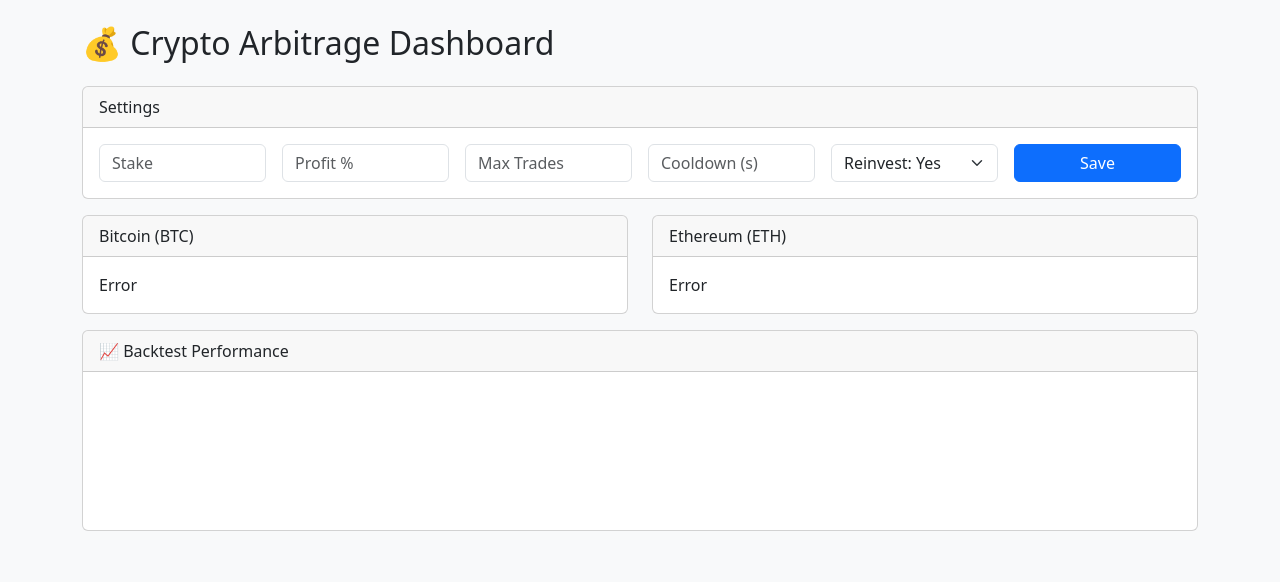
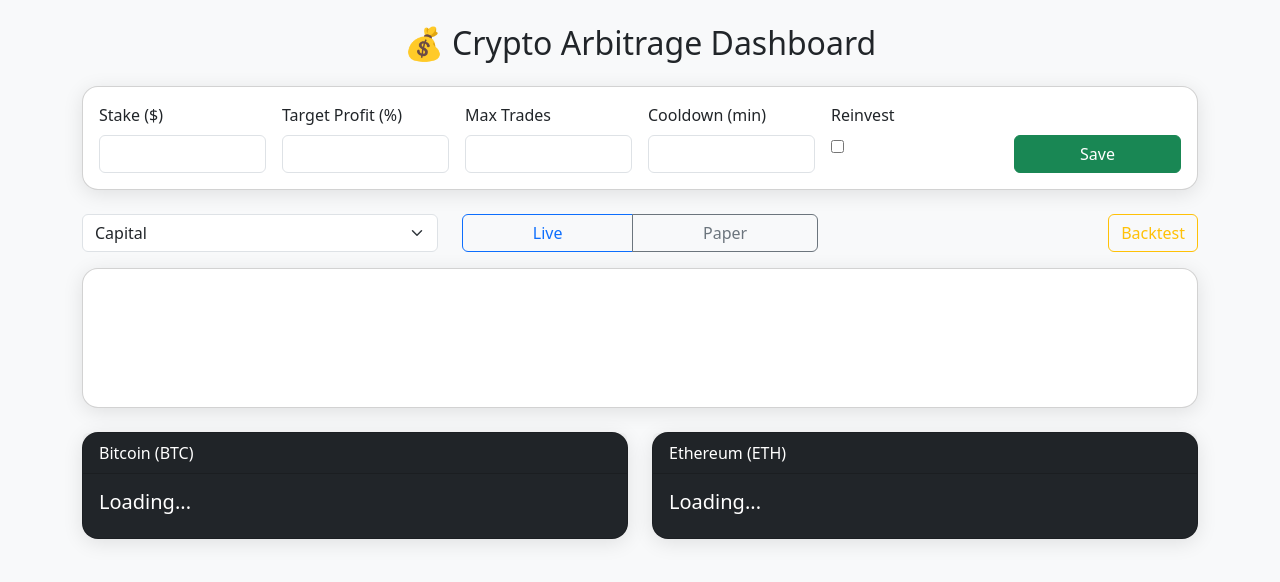
Before and after one commit to clement-mbogo/crypto-arbirtage-dashboard, a Flask app: template templates/dashboard.html in a window 1280 px wide. Shown: the top 582 px of the page. Run offline with Flask 3, Linux system fonts and the light colour scheme; the template is opened without the code that fills it, so the values that code supplies are empty.

Commit message:
html upgrade

```diff
--- a/templates/dashboard.html
+++ b/templates/dashboard.html
@@ -2,120 +2,145 @@
 <html lang="en">
 <head>
     <meta charset="UTF-8">
-  <meta name="viewport" content="width=device-width, initial-scale=1.0">
-  <title>Crypto Arbitrage Dashboard</title>
-  <link rel="stylesheet" href="https://cdn.jsdelivr.net/npm/bootstrap@5.3.0/dist/css/bootstrap.min.css">
+    <title>💰 Crypto Arbitrage Dashboard</title>
+    <link rel="stylesheet" href="https://cdn.jsdelivr.net/npm/bootstrap@5.3.3/dist/css/bootstrap.min.css">
     <script src="https://cdn.jsdelivr.net/npm/chart.js"></script>
     <style>
-    .card-custom { margin-bottom: 1rem; }
+        body {
+            background-color: #f8f9fa;
+        }
+        .card {
+            border-radius: 16px;
+            box-shadow: 0 4px 20px rgba(0,0,0,0.1);
+        }
+        .btn-toggle {
+            width: 100px;
+        }
     </style>
 </head>
-<body class="bg-light">
+<body>
 <div class="container py-4">
-  <h2 class="mb-4">💰 Crypto Arbitrage Dashboard</h2>
+    <h2 class="text-center mb-4">💰 Crypto Arbitrage Dashboard</h2>
 
-  <!-- Settings Panel -->
-  <div class="card card-custom">
-    <div class="card-header">Settings</div>
-    <div class="card-body">
-      <form id="settings-form">
-        <div class="row g-3">
-          <div class="col-md-2"><input class="form-control" name="stake" type="number" step="0.01" placeholder="Stake"></div>
-          <div class="col-md-2"><input class="form-control" name="target_profit" type="number" step="0.01" placeholder="Profit %"></div>
-          <div class="col-md-2"><input class="form-control" name="max_trades" type="number" placeholder="Max Trades"></div>
-          <div class="col-md-2"><input class="form-control" name="cooldown" type="number" placeholder="Cooldown (s)"></div>
+    <!-- Settings -->
+    <div class="card mb-4 p-3">
+        <form id="settings-form" class="row g-3">
             <div class="col-md-2">
-            <select name="reinvest" class="form-select">
-              <option value="true">Reinvest: Yes</option>
-              <option value="false">Reinvest: No</option>
-            </select>
+                <label class="form-label">Stake ($)</label>
+                <input type="number" class="form-control" name="stake" id="stake" value="{{ settings.stake }}">
             </div>
             <div class="col-md-2">
-            <button type="submit" class="btn btn-primary w-100">Save</button>
+                <label class="form-label">Target Profit (%)</label>
+                <input type="number" class="form-control" name="target_profit" id="target_profit" value="{{ settings.target_profit }}">
             </div>
+            <div class="col-md-2">
+                <label class="form-label">Max Trades</label>
+                <input type="number" class="form-control" name="max_trades" id="max_trades" value="{{ settings.max_trades }}">
+            </div>
+            <div class="col-md-2">
+                <label class="form-label">Cooldown (min)</label>
+                <input type="number" class="form-control" name="cooldown" id="cooldown" value="{{ settings.cooldown }}">
+            </div>
+            <div class="col-md-2">
+                <label class="form-label">Reinvest</label><br>
+                <input type="checkbox" id="reinvest" name="reinvest" {{ 'checked' if settings.reinvest }}>
+            </div>
+            <div class="col-md-2 d-flex align-items-end">
+                <button type="submit" class="btn btn-success w-100">Save</button>
             </div>
         </form>
     </div>
+
+    <!-- Graph Controls -->
+    <div class="row mb-3">
+        <div class="col-md-4">
+            <select class="form-select" id="chartType">
+                <option value="capital">Capital</option>
+                <option value="profit">Profit</option>
+                <option value="trades">Trade Count</option>
+            </select>
         </div>
-
-  <!-- Live Prices -->
-  <div class="row">
-    <div class="col-md-6">
-      <div class="card card-custom">
-        <div class="card-header">Bitcoin (BTC)</div>
-        <div class="card-body" id="btc-price">Loading...</div>
+        <div class="col-md-4">
+            <div class="btn-group w-100">
+                <button class="btn btn-outline-primary" id="liveBtn">Live</button>
+                <button class="btn btn-outline-secondary" id="paperBtn">Paper</button>
             </div>
         </div>
-    <div class="col-md-6">
-      <div class="card card-custom">
-        <div class="card-header">Ethereum (ETH)</div>
-        <div class="card-body" id="eth-price">Loading...</div>
-      </div>
+        <div class="col-md-4 text-end">
+            <button class="btn btn-outline-warning" id="backtestBtn">Backtest</button>
         </div>
     </div>
 
     <!-- Chart -->
-  <div class="card card-custom">
-    <div class="card-header">📈 Backtest Performance</div>
+    <div class="card mb-4">
         <div class="card-body">
-      <canvas id="profitChart" height="120"></canvas>
+            <canvas id="growthChart" height="100"></canvas>
+        </div>
+    </div>
+
+    <!-- Prices -->
+    <div class="row">
+        <div class="col-md-6">
+            <div class="card text-white bg-dark mb-3">
+                <div class="card-header">Bitcoin (BTC)</div>
+                <div class="card-body">
+                    <h5 class="card-title" id="btcPrice">Loading...</h5>
+                </div>
+            </div>
+        </div>
+        <div class="col-md-6">
+            <div class="card text-white bg-dark mb-3">
+                <div class="card-header">Ethereum (ETH)</div>
+                <div class="card-body">
+                    <h5 class="card-title" id="ethPrice">Loading...</h5>
+                </div>
+            </div>
         </div>
     </div>
 </div>
 
 <script>
-  async function fetchPrices() {
+const ctx = document.getElementById('growthChart').getContext('2d');
+let chart = new Chart(ctx, {
+    type: 'line',
+    data: {
+        labels: [],
+        datasets: [{
+            label: 'Capital Growth',
+            data: [],
+            fill: true,
+            borderColor: 'green',
+            backgroundColor: 'rgba(0,255,0,0.1)',
+        }]
+    }
+});
+
+// Load Prices
+async function loadPrices() {
+    try {
         const res = await fetch('/prices');
         const data = await res.json();
-    document.getElementById("btc-price").textContent = data.bitcoin?.usd ? `$${data.bitcoin.usd}` : 'Error';
-    document.getElementById("eth-price").textContent = data.ethereum?.usd ? `$${data.ethereum.usd}` : 'Error';
-  }
-
-  async function loadSettings() {
-    const res = await fetch('/settings');
-    const settings = await res.json();
-    for (let key in settings) {
-      const el = document.querySelector(`[name="${key}"]`);
-      if (el) el.value = settings[key];
+        document.getElementById('btcPrice').textContent = '$' + data.bitcoin;
+        document.getElementById('ethPrice').textContent = '$' + data.ethereum;
+    } catch (err) {
+        document.getElementById('btcPrice').textContent = 'Error';
+        document.getElementById('ethPrice').textContent = 'Error';
     }
 }
 
-  document.getElementById("settings-form").addEventListener("submit", async e => {
+// Auto-refresh prices
+setInterval(loadPrices, 60000);
+loadPrices();
+
+// Handle settings form
+document.getElementById('settings-form').addEventListener('submit', async function (e) {
     e.preventDefault();
-    const form = e.target;
-    const data = Object.fromEntries(new FormData(form).entries());
-    data.reinvest = data.reinvest === "true";
-    await fetch('/settings', {
-      method: 'POST',
-      headers: { 'Content-Type': 'application/json' },
-      body: JSON.stringify(data)
+    const form = new FormData(this);
+    const settings = Object.fromEntries(form.entries());
+    settings.reinvest = form.get("reinvest") === "on";
+    await fetch("/settings", {
+        method: "POST",
+        headers: { "Content-Type": "application/json" },
+        body: JSON.stringify(settings)
     });
-    alert("Settings updated.");
-  });
-
-  async function renderChart() {
-    const res = await fetch('/backtest');
-    const results = await res.json();
-    const ctx = document.getElementById("profitChart").getContext("2d");
-    new Chart(ctx, {
-      type: "line",
-      data: {
-        labels: results.results.map(r => r.timestamp),
-        datasets: [{
-          label: "Profit ($)",
-          data: results.results.map(r => r.profit),
-          fill: true,
-          borderColor: "green",
-          backgroundColor: "rgba(0,128,0,0.1)",
-        }]
-      }
-    });
-  }
-
-  fetchPrices();
-  loadSettings();
-  renderChart();
-  setInterval(fetchPrices, 60000);
-</script>
-</body>
-</html>
+    alert
```
Lines whose indentation alone changed are shown as unchanged.
